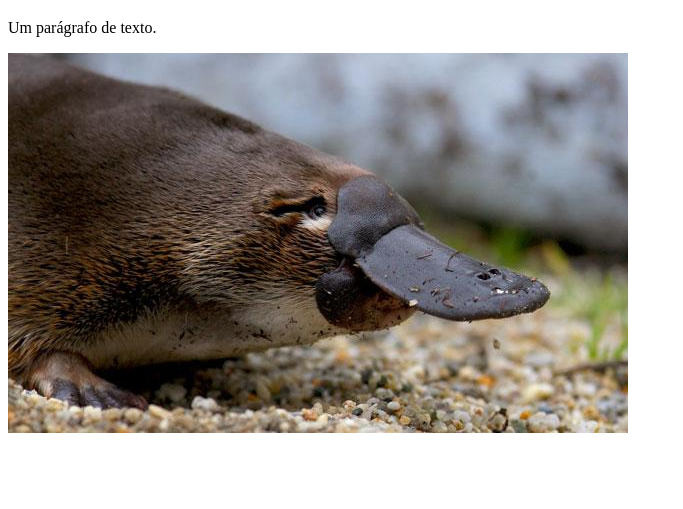
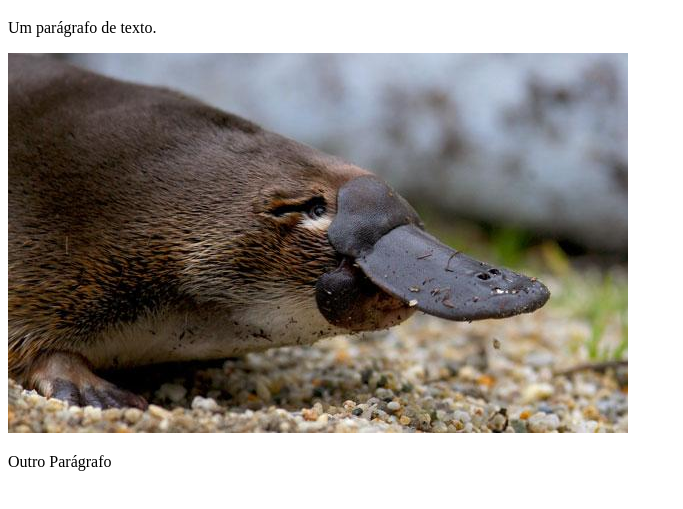
Before and after one commit to ricardoolivio/rodrigoccurvo.github.io, a plain HTML site: page index.html in a window 1280 px wide. Shown: the part 61-570 px from the top of the page, without its empty margins (0-683 px from the left). Drawn offline with Linux system fonts and the light colour scheme.

Commit message:
Adicionado parágrafo

```diff
--- a/index.html
+++ b/index.html
@@ -10,5 +10,6 @@
 			Um parágrafo de texto.
 		</p>
 		<img src="imagens/platypus.jpg">
+		<p>Outro Parágrafo</p>
 	</body>
 </html>
```
